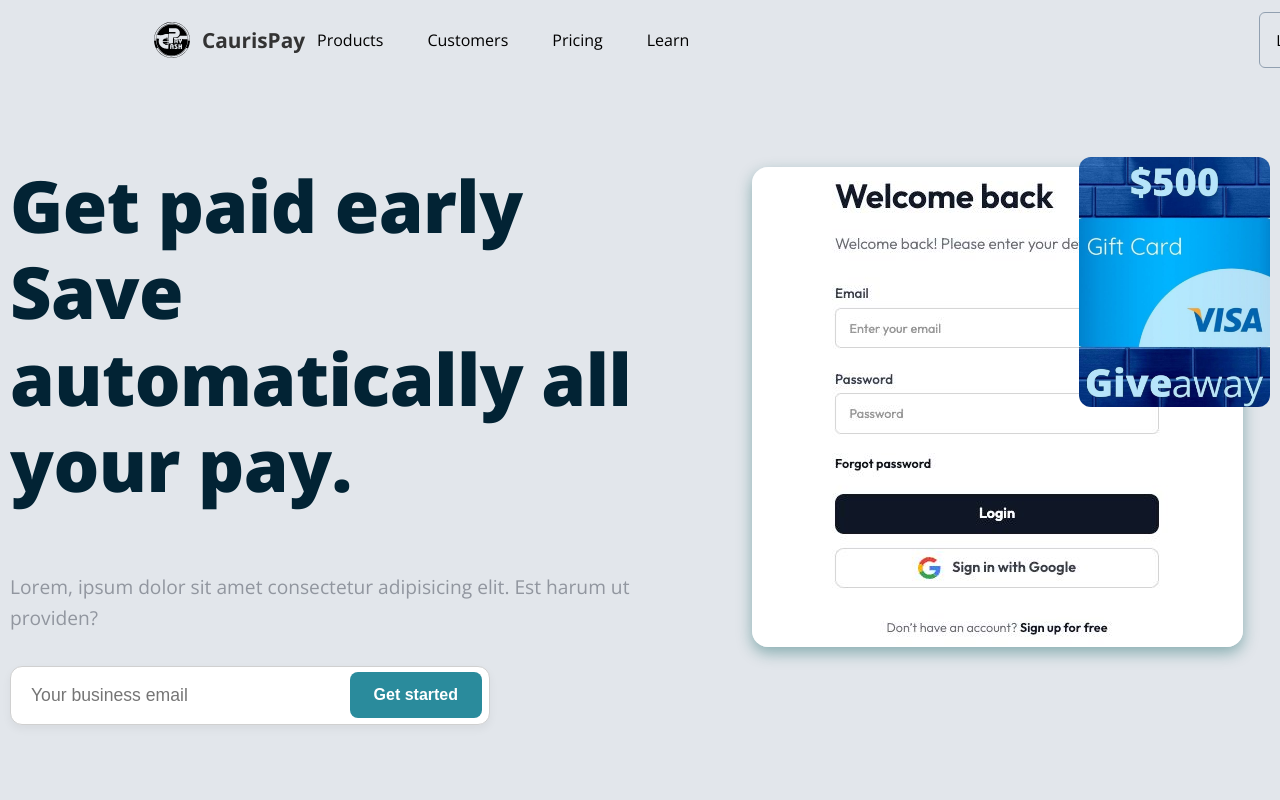
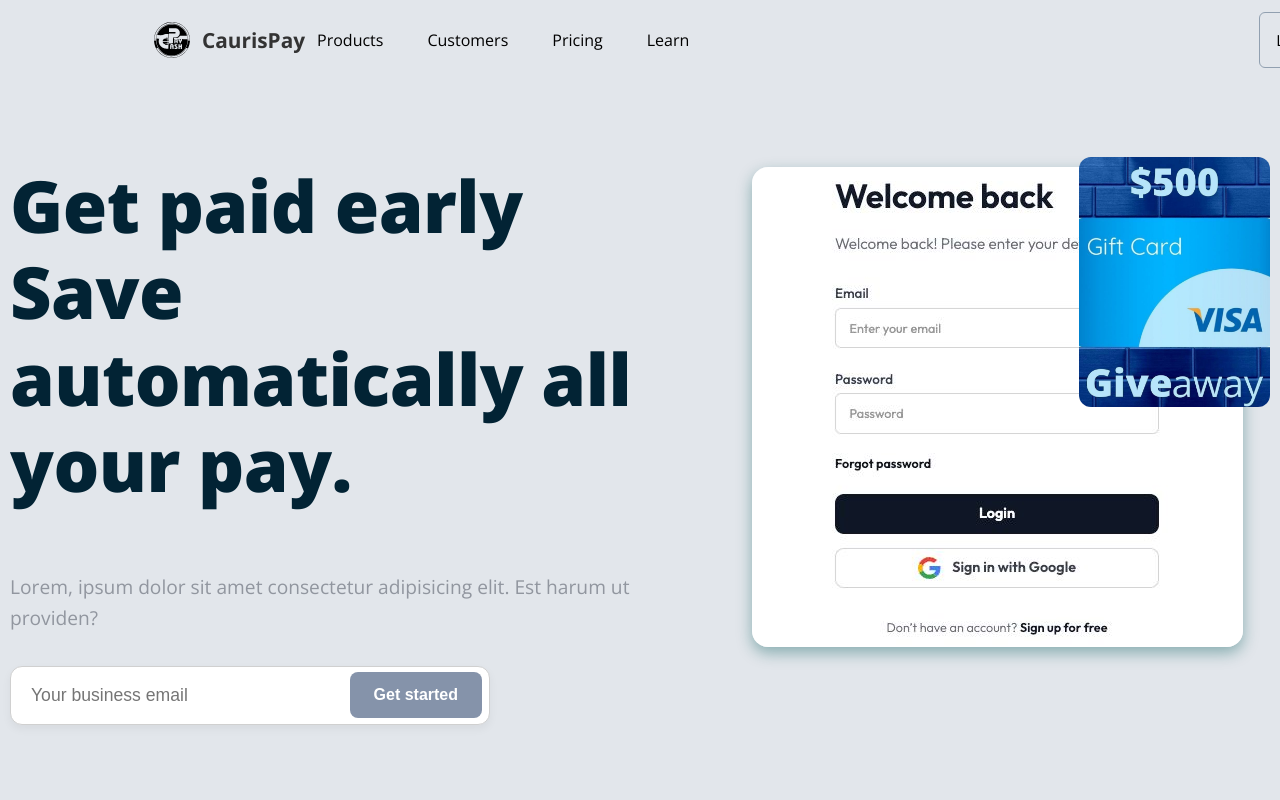
Before and after one commit to hippolite-oss/CaurisPayGray, a React (Vite) app: page / in a window 1280 px wide. Shown: the top 800 px of the page. Built offline with nearby package versions, Linux system fonts and the light colour scheme.

Commit message:
Amelioration du fichier Content1.css

```diff
--- a/src/components/Content1/Content1.css
+++ b/src/components/Content1/Content1.css
@@ -74,7 +74,7 @@
   top: 50%;
   right: 8px;
   transform: translateY(-50%);
-  background: rgb(42,139,156);
+  background: #8593aa;
   color: white;
   padding: 14px 24px;
   font-size: 1rem;
```
